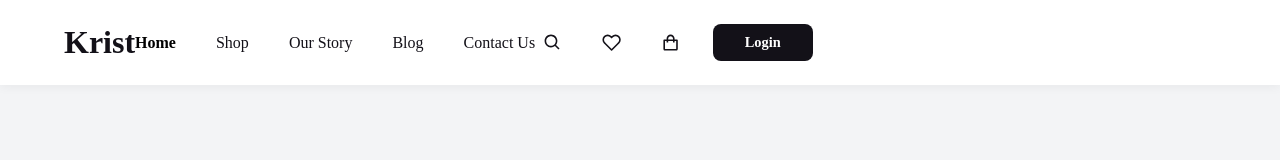
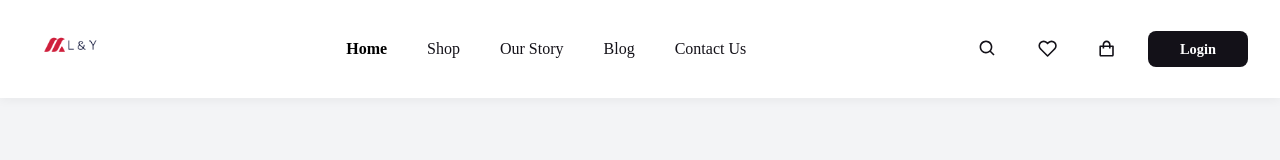
Before and after one commit to PhucBITC/ClothingShop, a React (Vite) app in the folder frontend/: page / in a window 1280 px wide. Shown: the top 160 px of the page. Built offline with nearby package versions, Linux system fonts and the light colour scheme.

Commit message:
giao diện home demo1

```diff
--- a/frontend/index.html
+++ b/frontend/index.html
@@ -1,13 +1,16 @@
 <!doctype html>
 <html lang="en">
+
 <head>
   <meta charset="UTF-8" />
-    <link rel="icon" type="image/svg+xml" href="/vite.svg" />
+  <link rel="icon" type="image/png" href="/src/assets/logo.png" />
   <meta name="viewport" content="width=device-width, initial-scale=1.0" />
-    <title>frontend-react</title>
+  <title>Lighter & Princess</title>
 </head>
+
 <body>
   <div id="root"></div>
   <script type="module" src="/src/main.jsx"></script>
 </body>
+
 </html>
--- a/frontend/src/components/Footer.jsx
+++ b/frontend/src/components/Footer.jsx
@@ -9,10 +9,10 @@ function Footer() {
       <div className={styles.topSection}>
         {/* Brand Column */}
         <div className={styles.brandCol}>
-          <span className={styles.logo}>Krist</span>
+          <span className={styles.logo}>L & P</span>
           <div className={styles.contactInfo}>
             <p><strong>(704) 555-0127</strong></p>
-            <p><strong>krist@example.com</strong></p>
+            <p><strong>support@lighterprincess.com</strong></p>
             <p>3891 Ranchview Dr. Richardson, California 62639</p>
           </div>
         </div>
@@ -58,7 +58,7 @@ function Footer() {
         <div className={styles.paymentIcons}>
           <FaCcVisa /> <FaCcMastercard /> <FaCcPaypal /> <FaCcApplePay />
         </div>
-        <p className={styles.copyright}>©2024 Krist. All Rights are reserved</p>
+        <p className={styles.copyright}>©2024 Lighter & Princess. All Rights are reserved</p>
         <div className={styles.paymentIcons}>
           <FaFacebookF size={18} /> <FaInstagram size={18} /> <FaTwitter size={18} />
         </div>
--- a/frontend/src/components/Header.jsx
+++ b/frontend/src/components/Header.jsx
@@ -3,12 +3,15 @@ import { Link, NavLink } from 'react-router-dom';
 import { BiSearch, BiShoppingBag } from 'react-icons/bi';
 import { FiHeart } from 'react-icons/fi';
 import styles from './Header.module.css';
+import logo from '../assets/logo.png';
 
 function Header() {
     return (
         <header className={styles.header}>
             {/* Logo */}
-            <Link to="/" className={styles.logo}>Krist</Link>
+            <Link to="/" className={styles.logo}>
+                <img src={logo} alt="Lighter & Princess" className={styles.logoImg} />
+            </Link>
 
             {/* Navigation */}
             <nav className={styles.nav}>
--- a/frontend/src/components/Header.module.css
+++ b/frontend/src/components/Header.module.css
@@ -1,8 +1,8 @@
 .header {
     display: flex;
-    justify_content: space-between;
+    justify-content: space-between;
     align-items: center;
-    padding: 1.5rem 4rem;
+    padding: 0rem 2rem;
     background-color: #fff;
     position: sticky;
     top: 0;
@@ -17,6 +17,11 @@
     text-decoration: none;
     font-family: 'Playfair Display', serif;
     /* Or similar elegant font */
+}
+
+.logoImg {
+    height: 90px;
+    object-fit: contain;
 }
 
 .nav {
```
Also changed, not shown: frontend/src/assets/logo.png (added). Lines whose indentation alone changed are shown as unchanged.
